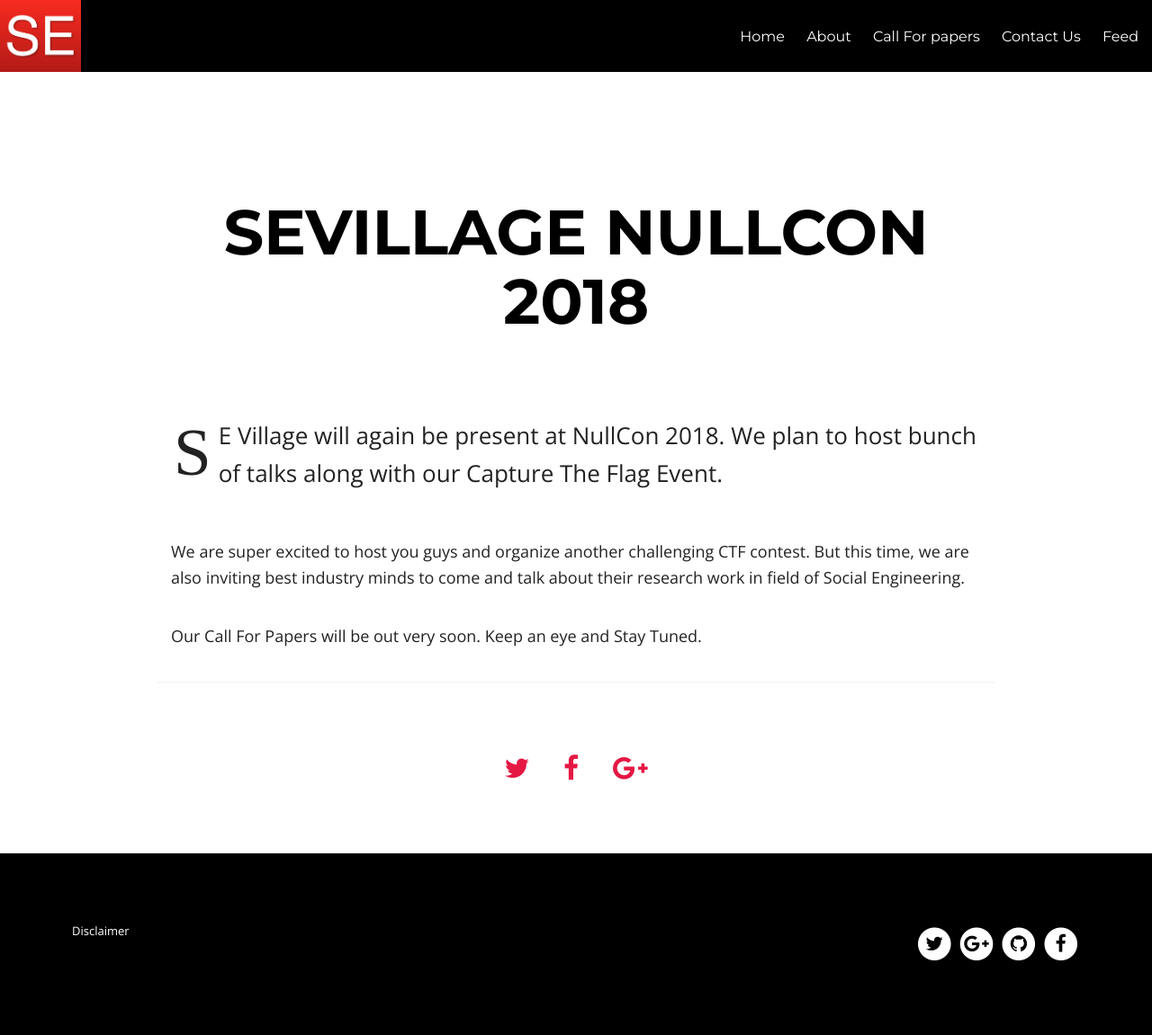
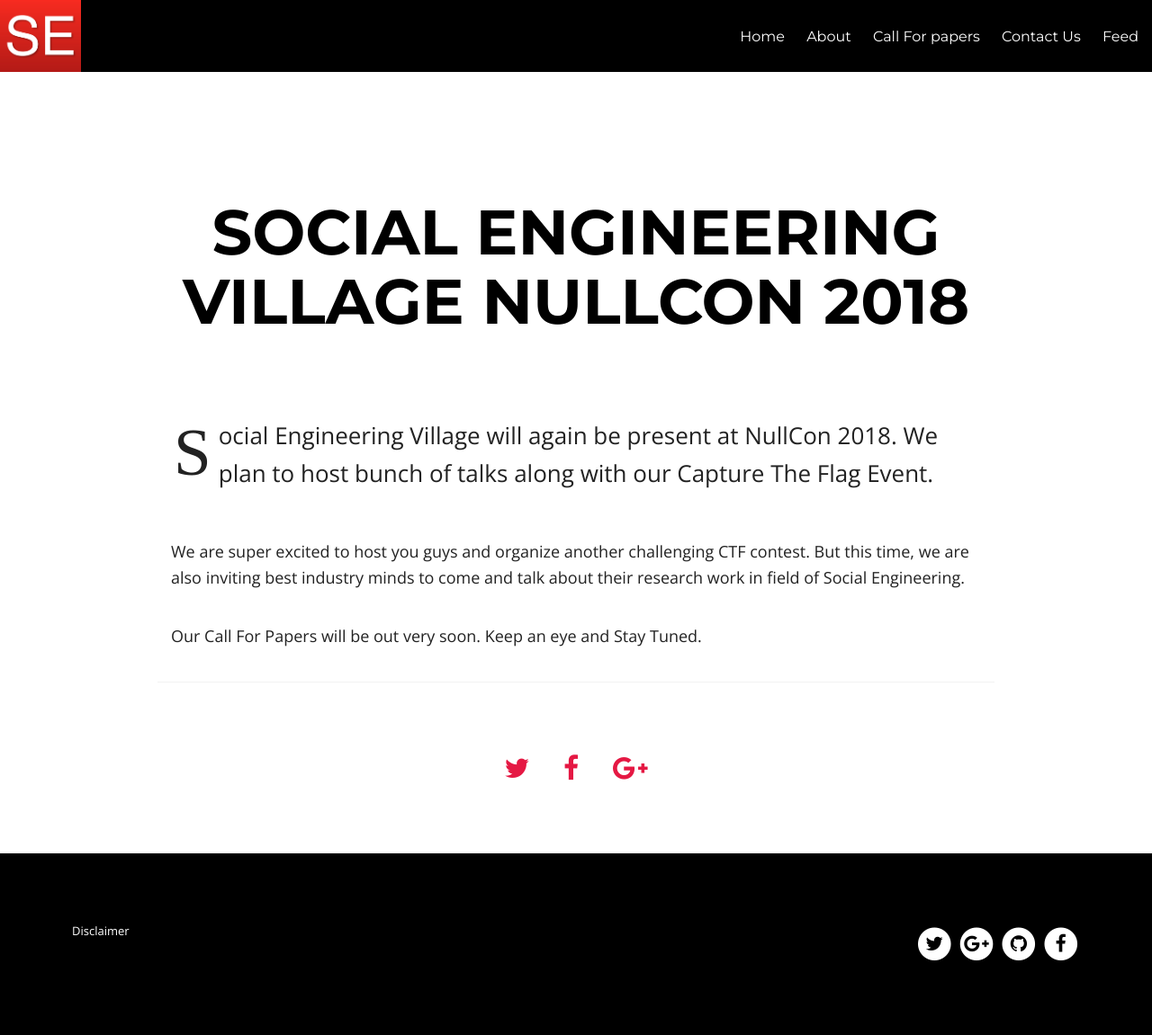
Before and after one commit to sevillage/sevillage, a Jekyll site: the page built from _posts/2018-01-15-se-village-nullcon.md, in a window 1280 px wide. Shown: the whole page at 90% size. Built offline with Jekyll 4.4.1, drawn with Linux system fonts in a browser that asks for light colours; nearby versions of some CDN libraries.

Commit message:
name change from SEVillage to Social Engineering Village

```diff
--- a/_posts/2018-01-15-se-village-nullcon.md
+++ b/_posts/2018-01-15-se-village-nullcon.md
@@ -1,7 +1,7 @@
 ---
 layout: post
-title: SEVillage NullCon 2018
-description: "SEVillage NullCon"
+title: Social Engineering Village  NullCon 2018
+description: "Social Engineering Village  NullCon"
 category: articles
 modified: 2018-01-15
 permalink: /articles/se-village-nullcon
@@ -9,7 +9,7 @@
 share: false
 ---
 
-SE Village will again be present at NullCon 2018. We plan to host bunch of talks along with our Capture The Flag Event.
+Social Engineering Village will again be present at NullCon 2018. We plan to host bunch of talks along with our Capture The Flag Event.
 
 We are super excited to host you guys and organize another challenging CTF contest. But this time, we are also inviting best industry minds to come and talk about their research work in field of Social Engineering.
 
```
Also changed, not shown: _posts/2018-01-18-cfp.md (+3 -3 lines), _posts/2018-01-21-ctf-registration.md (+2 -2 lines), about.md (+2 -1 lines), cfp.md (+2 -2 lines), contactus.md (line endings or trailing spaces).
